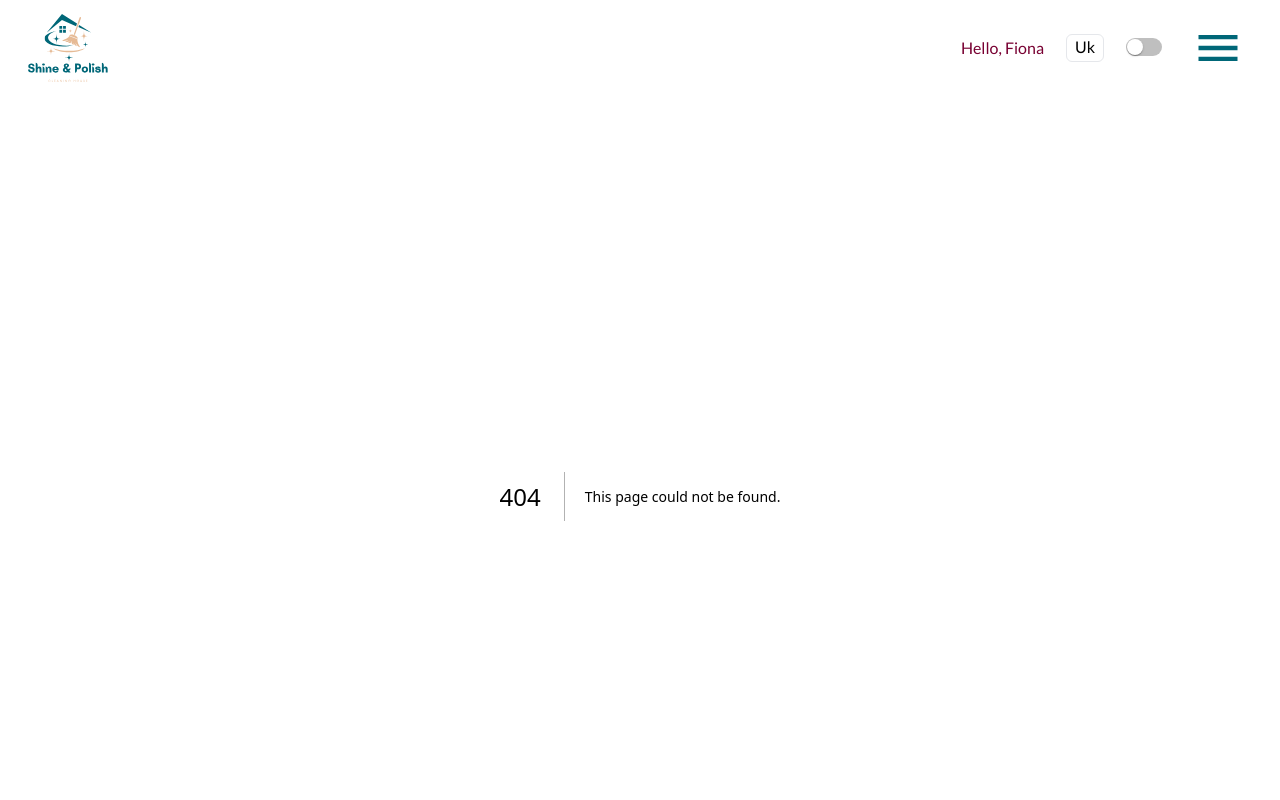
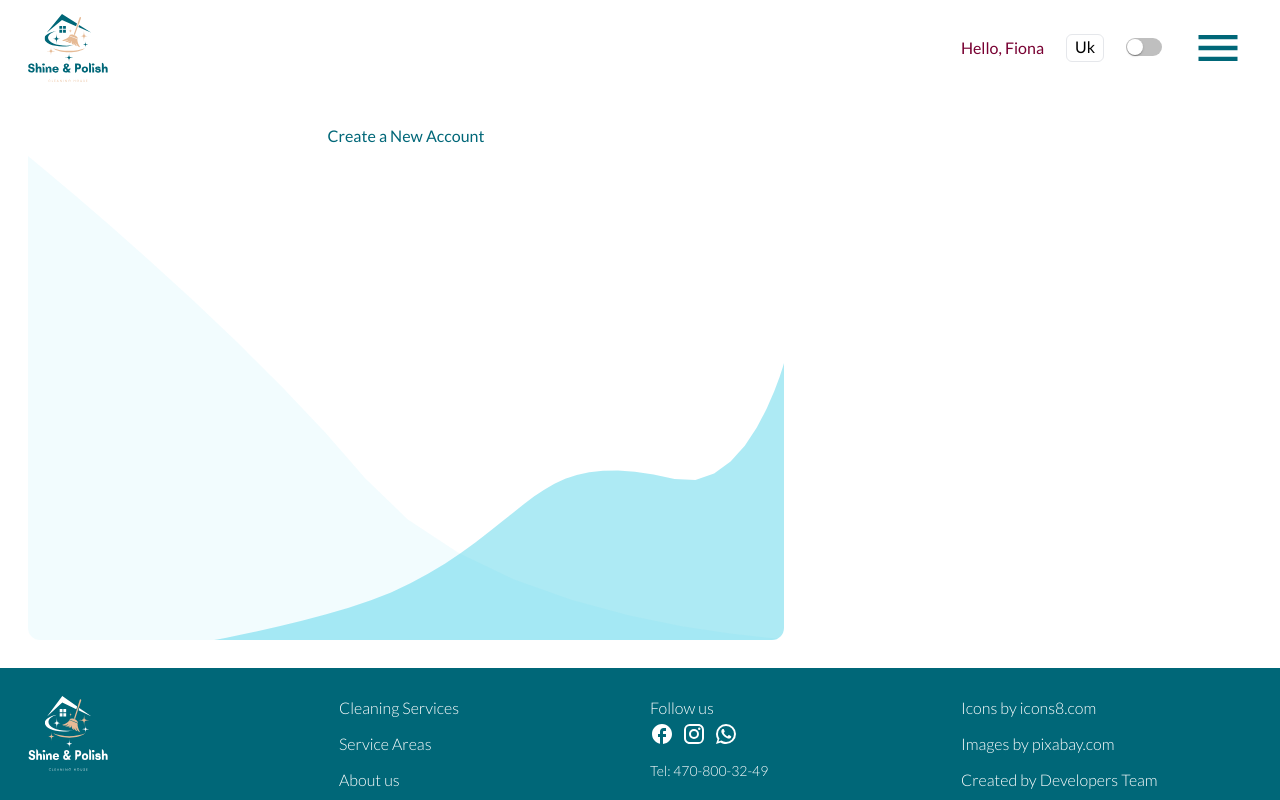
Before and after one commit to NickTsalyn/shine-polish, a Next.js app: page /sign-up in a window 1280 px wide. Before the commit this address had no page. Shown: the top 800 px of the page. Built offline with nearby package versions, Linux system fonts and the light colour scheme.

Commit message:
add polygons

```diff
--- /dev/null
+++ b/src/app/sign-up/page.tsx
@@ -0,0 +1,13 @@
+"use client";
+
+import SignUpForm from "@/components/SignUpForm";
+
+export interface PageProps {}
+
+export default function Page({}: PageProps) {
+  return (
+    <div className=" p-5 md:p-7 lg:p-[42px] xl:p-20">
+      <SignUpForm />
+    </div>
+  );
+}
--- /dev/null
+++ b/src/components/SignUpForm.tsx
@@ -0,0 +1,19 @@
+import React from "react";
+import Input from "./UI/Input";
+
+interface SignUpProps {}
+
+export default function SignUpForm({}: SignUpProps) {
+  return (
+    <div className="flex flex-col items-center w-[756px] h-[516px] relative">
+
+      <h3 className="h3 text-main text-center block">Create a New Account</h3>
+      <div className="absolute top-1/2 left-1/2 transform -translate-x-1/2 -translate-y-1/2">
+        <div className="flex w-[756px] h-[516px] rounded-xl overflow-hidden relative">
+          <div className="block clip-path-signup-1 w-[771px] h-[484px] bg-tertial opacity-[.05] absolute bottom-0 left-0"></div>
+          <div className="block clip-path-signup-2 w-[570px] h-[277px] bg-tertial opacity-[.32] absolute bottom-0 right-0 -z-10"></div>
+        </div>
+      </div>
+    </div>
+  );
+}
--- a/tailwind.config.ts
+++ b/tailwind.config.ts
@@ -40,7 +40,7 @@ const config: Config = {
         "error-input-bgn": "#FFF2F2",
         light: "rgba(255, 247, 239, 0.68)",
         sand: "rgba(230, 186, 149, 0.68)",
-        backdrop: 'rgba(51, 77, 81, 0.50)'
+        backdrop: "rgba(51, 77, 81, 0.50)",
       },
 
       boxShadow: {
@@ -131,10 +131,20 @@ const config: Config = {
           "border-image": "linear-gradient(to right, #DE005D , #780032)",
         },
         ".clip-path-swiper-before": {
-          "clip-path": "polygon(0% 2.268%,0% 2.268%,0.018% 1.9%,0.071% 1.551%,0.156% 1.226%,0.27% 0.929%,0.41% 0.664%,0.573% 0.438%,0.757% 0.253%,0.958% 0.116%,1.174% 0.03%,1.401% 0%,98.855% 0%,98.855% 0%,99.181% 0.06%,99.473% 0.228%,99.727% 0.488%,99.937% 0.826%,100.099% 1.224%,100.207% 1.668%,100.256% 2.14%,100.241% 2.626%,100.158% 3.11%,100% 3.575%,58.451% 99.038%,58.451% 99.038%,58.367% 99.212%,58.274% 99.37%,58.174% 99.512%,58.065% 99.637%,57.951% 99.745%,57.83% 99.835%,57.704% 99.906%,57.574% 99.958%,57.441% 99.989%,57.306% 100%,1.401% 100%,1.401% 100%,1.174% 99.97%,0.958% 99.884%,0.757% 99.747%,0.573% 99.562%,0.41% 99.336%,0.27% 99.071%,0.156% 98.774%,0.071% 98.449%,0.018% 98.1%,0% 97.732%,0% 2.268%)",
+          "clip-path":
+            "polygon(0% 2.268%,0% 2.268%,0.018% 1.9%,0.071% 1.551%,0.156% 1.226%,0.27% 0.929%,0.41% 0.664%,0.573% 0.438%,0.757% 0.253%,0.958% 0.116%,1.174% 0.03%,1.401% 0%,98.855% 0%,98.855% 0%,99.181% 0.06%,99.473% 0.228%,99.727% 0.488%,99.937% 0.826%,100.099% 1.224%,100.207% 1.668%,100.256% 2.14%,100.241% 2.626%,100.158% 3.11%,100% 3.575%,58.451% 99.038%,58.451% 99.038%,58.367% 99.212%,58.274% 99.37%,58.174% 99.512%,58.065% 99.637%,57.951% 99.745%,57.83% 99.835%,57.704% 99.906%,57.574% 99.958%,57.441% 99.989%,57.306% 100%,1.401% 100%,1.401% 100%,1.174% 99.97%,0.958% 99.884%,0.757% 99.747%,0.573% 99.562%,0.41% 99.336%,0.27% 99.071%,0.156% 98.774%,0.071% 98.449%,0.018% 98.1%,0% 97.732%,0% 2.268%)",
         },
         ".clip-path-swiper-after": {
-          "clip-path": "polygon( 37.355% 0.951%,37.355% 0.951%,37.429% 0.779%,37.511% 0.623%,37.6% 0.482%,37.695% 0.358%,37.796% 0.252%,37.903% 0.163%,38.013% 0.093%,38.127% 0.042%,38.245% 0.011%,38.364% 0%,98.764% 0%,98.764% 0%,98.965% 0.029%,99.155% 0.115%,99.332% 0.251%,99.494% 0.434%,99.638% 0.659%,99.762% 0.922%,99.862% 1.217%,99.937% 1.54%,99.984% 1.886%,100% 2.251%,100% 97.749%,100% 97.749%,99.984% 98.114%,99.937% 98.46%,99.862% 98.783%,99.762% 99.078%,99.638% 99.341%,99.494% 99.566%,99.332% 99.749%,99.155% 99.885%,98.965% 99.971%,98.764% 100%,1.256% 100%,1.256% 100%,0.969% 99.941%,0.711% 99.774%,0.487% 99.515%,0.301% 99.179%,0.158% 98.783%,0.063% 98.342%,0.02% 97.873%,0.034% 97.39%,0.108% 96.91%,0.247% 96.448%,37.355% 0.951%)",
+          "clip-path":
+            "polygon( 37.355% 0.951%,37.355% 0.951%,37.429% 0.779%,37.511% 0.623%,37.6% 0.482%,37.695% 0.358%,37.796% 0.252%,37.903% 0.163%,38.013% 0.093%,38.127% 0.042%,38.245% 0.011%,38.364% 0%,98.764% 0%,98.764% 0%,98.965% 0.029%,99.155% 0.115%,99.332% 0.251%,99.494% 0.434%,99.638% 0.659%,99.762% 0.922%,99.862% 1.217%,99.937% 1.54%,99.984% 1.886%,100% 2.251%,100% 97.749%,100% 97.749%,99.984% 98.114%,99.937% 98.46%,99.862% 98.783%,99.762% 99.078%,99.638% 99.341%,99.494% 99.566%,99.332% 99.749%,99.155% 99.885%,98.965% 99.971%,98.764% 100%,1.256% 100%,1.256% 100%,0.969% 99.941%,0.711% 99.774%,0.487% 99.515%,0.301% 99.179%,0.158% 98.783%,0.063% 98.342%,0.02% 97.873%,0.034% 97.39%,0.108% 96.91%,0.247% 96.448%,37.355% 0.951%)",
+        },
+        ".clip-path-signup-1": {
+          "clip-path":
+            "polygon( 0% 0%,0% 0%,0.79% 1.029%,3.002% 3.954%,6.401% 8.533%,10.754% 14.524%,15.825% 21.685%,21.379% 29.775%,27.182% 38.55%,32.998% 47.77%,38.594% 57.192%,43.734% 66.575%,43.734% 66.575%,49.225% 75.029%,55.773% 81.932%,62.993% 87.439%,70.5% 91.706%,77.909% 94.89%,84.835% 97.145%,90.892% 98.628%,95.695% 99.494%,98.86% 99.899%,100% 100%,0% 100%,0% 0%)",
+        },
+        ".clip-path-signup-2": {
+          "clip-path":
+            "polygon( 31.053% 82.832%,31.053% 82.832%,34.453% 79.545%,37.619% 76.023%,40.564% 72.338%,43.303% 68.565%,45.85% 64.776%,48.218% 61.044%,50.421% 57.442%,52.474% 54.043%,54.391% 50.92%,56.184% 48.145%,56.184% 48.145%,57.932% 45.713%,59.728% 43.588%,61.615% 41.806%,63.633% 40.401%,65.822% 39.408%,68.225% 38.862%,70.882% 38.797%,73.835% 39.249%,77.123% 40.251%,80.789% 41.839%,80.789% 41.839%,84.461% 42.2%,87.739% 39.909%,90.625% 35.583%,93.122% 29.836%,95.23% 23.284%,96.952% 16.544%,98.288% 10.229%,99.24% 4.957%,99.81% 1.342%,100% 0%,100% 100%,0% 100%,0% 100%,0.575% 99.782%,2.183% 99.149%,4.646% 98.132%,7.79% 96.762%,11.437% 95.068%,15.411% 93.082%,19.536% 90.835%,23.636% 88.357%,27.533% 85.679%,31.053% 82.832% )",
         },
       };
 
```
